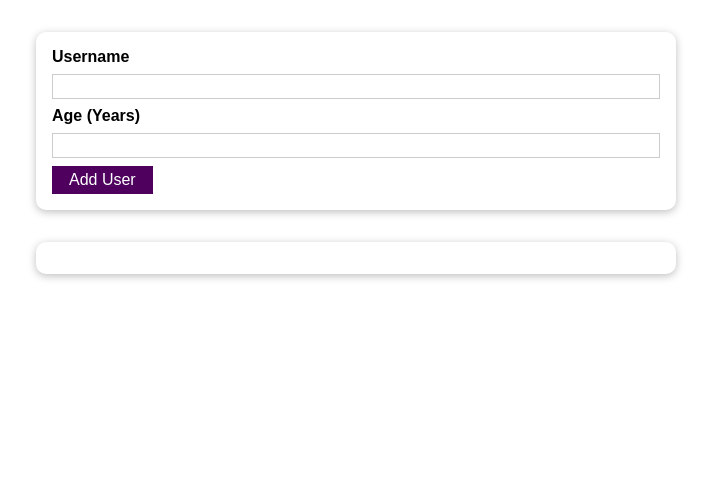
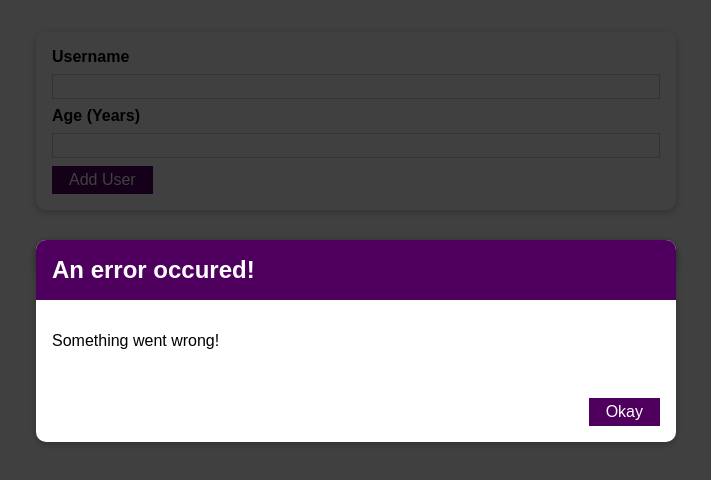
Before and after one commit to paskuvan/react-age, a React (Create React App) app: page / in a window 1280 px wide. Shown: the top 480 px of the page, without its empty margins (284-995 px from the left). Built offline with nearby package versions, Linux system fonts and the light colour scheme.

Commit message:
add files

```diff
--- a/src/components/UI/ErrorModal.js
+++ b/src/components/UI/ErrorModal.js
@@ -1,7 +1,24 @@
 import React from 'react';
+import Card from '../UI/Card';
+import Button from '../UI/Button';
+import classes from './ErrorModal.module.css';
 
 const ErrorModal = (props) => {
-
+    return (
+    <div className={classes.backdrop}>
+    <Card className={classes.modal}>
+        <header className={classes.header}>
+            <h2>{props.title}</h2>
+        </header>
+        <div className={classes.content}>
+            <p>{props.message}</p>
+        </div>
+        <footer className={classes.actions}>
+          <Button>Okay</Button>
+        </footer>
+    </Card>
+    </div>
+    );
 };
 
 export default ErrorModal;
--- a/src/components/Users/AddUser.js
+++ b/src/components/Users/AddUser.js
@@ -2,6 +2,7 @@ import React, { useState } from 'react';
 import Card from '../UI/Card';
 import Button from '../UI/Button';
 import classes from './AddUser.module.css';
+import ErrorModal from '../UI/ErrorModal';
 
 
 const AddUser =( props) => {
@@ -31,6 +32,8 @@ const AddUser =( props) => {
       };
 
     return (
+      <div>
+      <ErrorModal title="An error occured!" message="Something went wrong!" />
         <Card className={classes.input}>
           <form onSubmit={addUserHandler}>
             <label htmlFor="username">Username</label>
@@ -47,6 +50,7 @@ const AddUser =( props) => {
             <Button type="submit">Add User</Button>
           </form>
         </Card>
+        </div>
       );
     };
 
```
